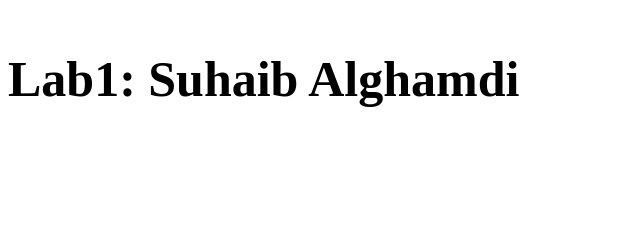
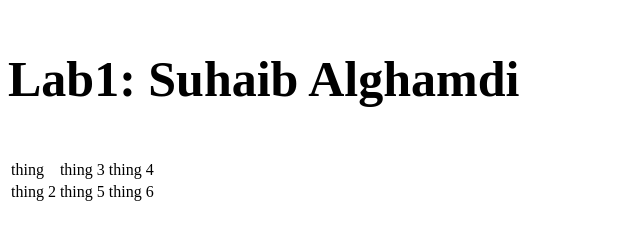
Before and after one commit to SuhaibAG/CPIT-405, a plain HTML site: page index.html in a window 1280 px wide. Shown: the whole page, without its empty margins (0-640 px from the left). Drawn offline with Linux system fonts and the light colour scheme.

Commit message:
Update index.html

```diff
--- a/index.html
+++ b/index.html
@@ -7,5 +7,17 @@
 </head>
 <body>
     <h1><p style ="font-size: 50px">Lab1: Suhaib Alghamdi</p> </h1>
+     <table>
+        <tr>
+            <td>thing</td>
+            <td>thing 3</td>
+            <td>thing 4</td>
+        </tr>
+        <tr>
+            <td>thing 2</td>
+            <td>thing 5</td>
+            <td>thing 6</td>
+        </tr>
+     </table>
 </body>
 </html>
```
